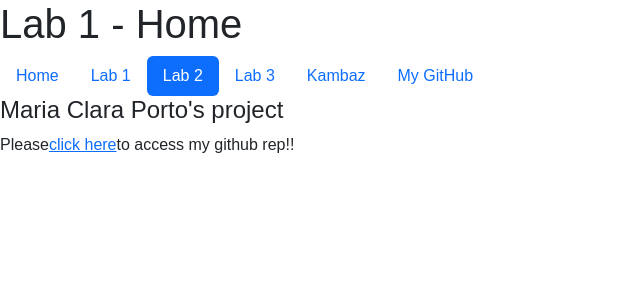
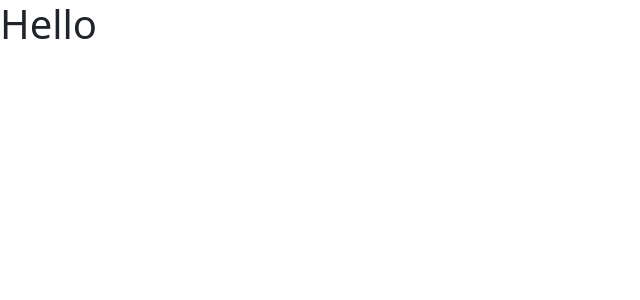
Before and after one commit to kkporto/webdev_lab2, a React (Vite) app: page / in a window 1280 px wide. Before the commit this address led to /#/Labs/allLabs. Shown: the top 300 px of the page, without its empty margins (0-640 px from the left). Built offline with nearby package versions, Linux system fonts and the light colour scheme.

Commit message:
test 123

```diff
--- a/src/App.tsx
+++ b/src/App.tsx
@@ -1,17 +1,22 @@
-import Labs from "./Labs";
-import Kambaz from "./Kambaz";
-import { HashRouter, Route, Routes, Navigate } from "react-router-dom";
+//import Labs from "./Labs";
+//import Kambaz from "./Kambaz";
+import { HashRouter,
+/*   Route,
+    Routes,
+     Navigate*/
+     } from "react-router-dom";
 
 export default function App() {
   return (
     <HashRouter>
       <div>
-        <Routes>
+        <h1>Hello</h1>
+        {/* <Routes>
           <Route path="/" element={<Navigate to="Labs" />} />
           <Route path="/Labs/*" element={<Labs />} />
           <Route path="/Kambaz/*" element={<Kambaz />} />
 
-        </Routes>
+        </Routes> */}
         {/* <Labs /> */}
       </div>
     </HashRouter>
```
